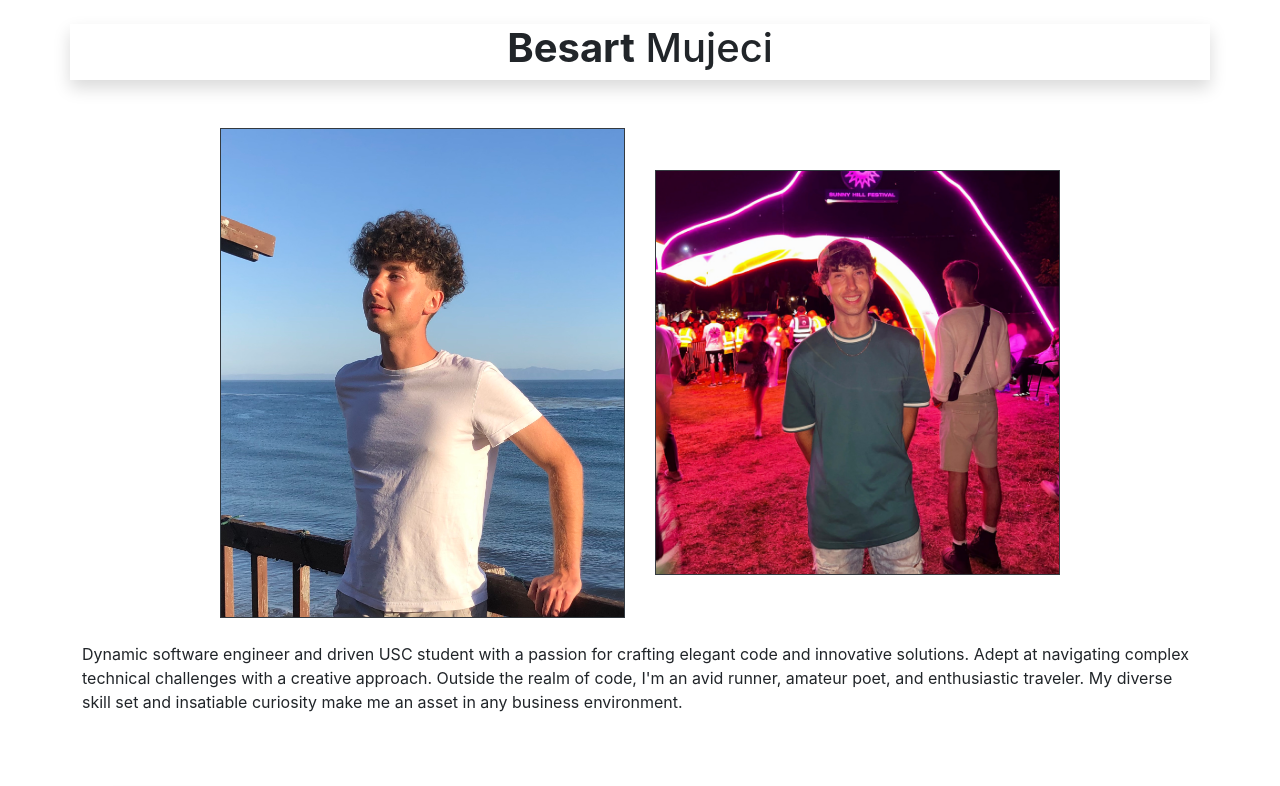
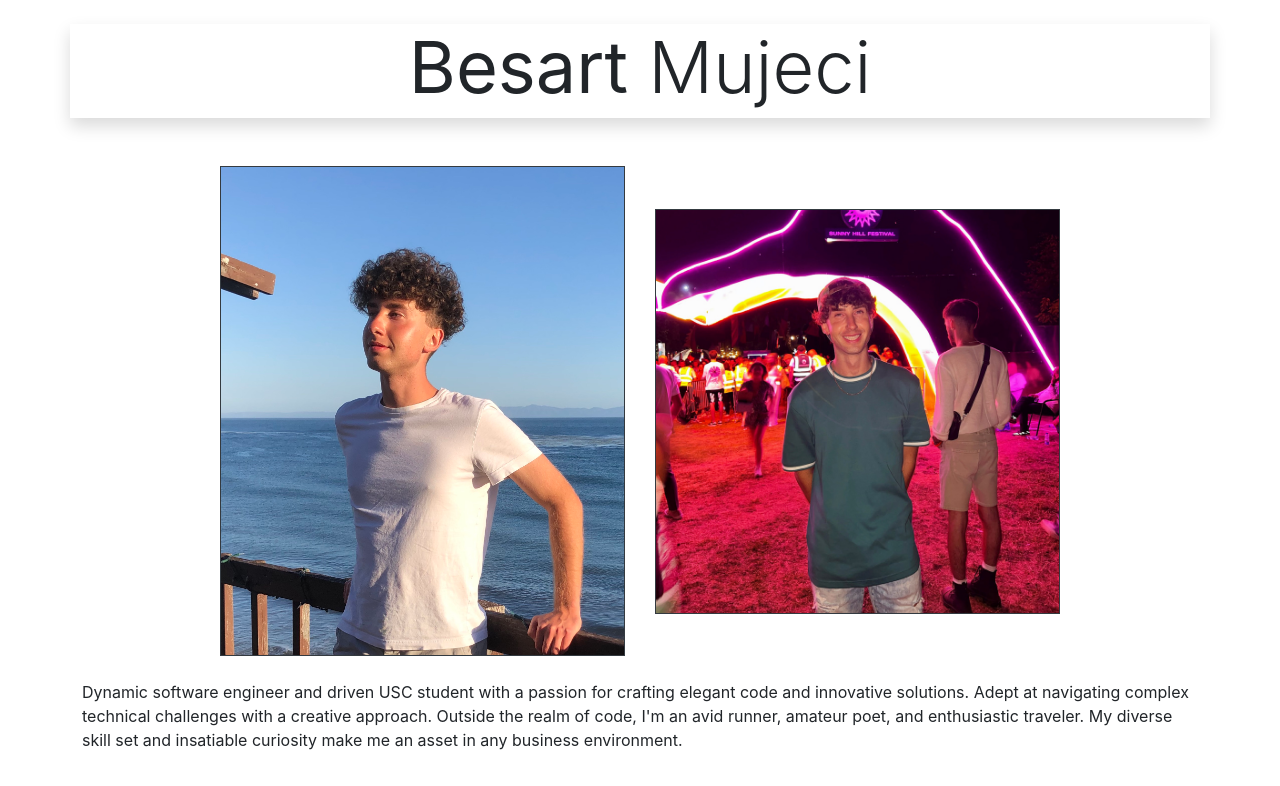
Before and after one commit to besartmujeci/personalSite, a plain HTML site: page index.html in a window 1280 px wide. Shown: the top 786 px of the page. Drawn offline with nearby package versions, Linux system fonts and the light colour scheme; a script that the page names is missing.

Commit message:
name size

```diff
--- a/index.html
+++ b/index.html
@@ -34,7 +34,7 @@
             justify-content-center
             align-items-center
           ">
-       <h1><strong>Besart</strong> Mujeci</h1>
+       <h1 class="display-3"><strong>Besart</strong> Mujeci</h1>
       </div>
     </div>
     <div class="justify-content-center align-items-center">
```
